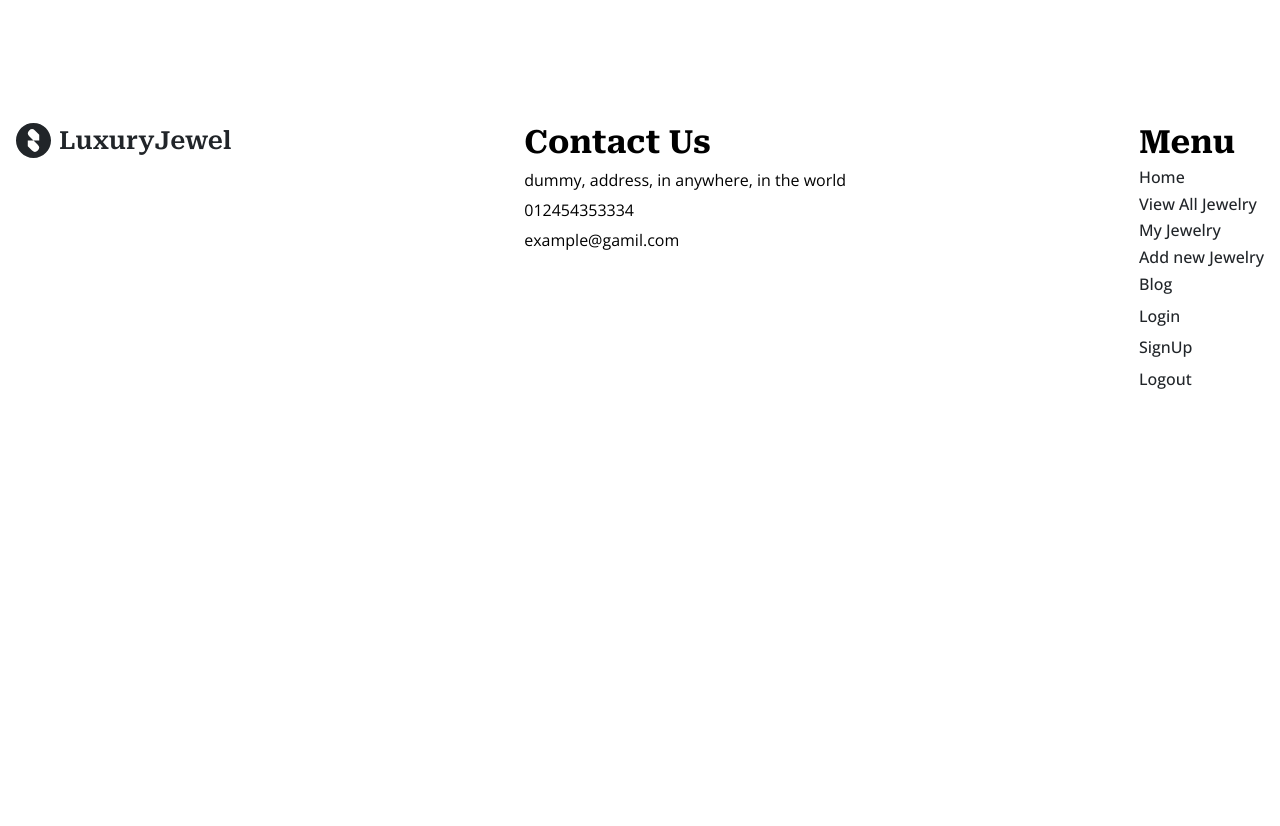
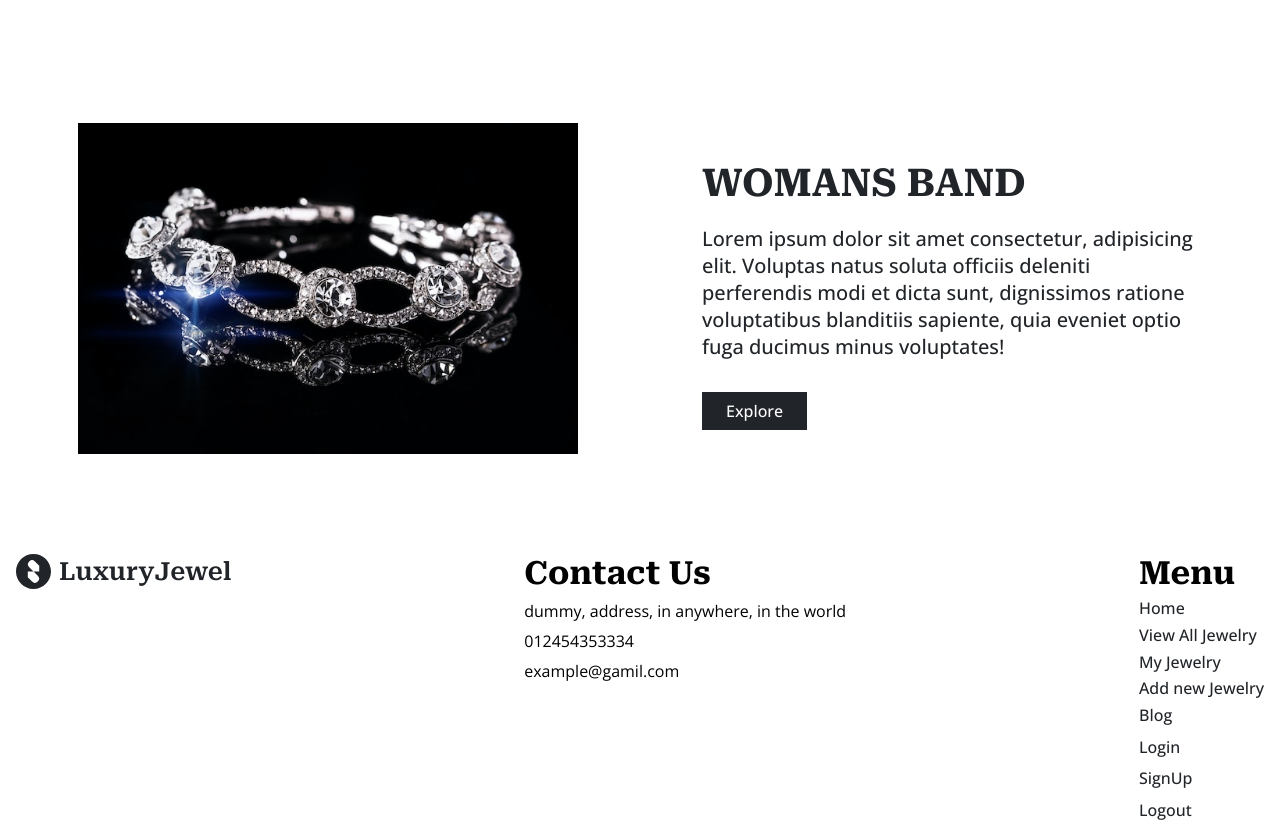
Before and after one commit to EnayetHossain/jewelry-client, a React (Vite) app: page / in a window 1280 px wide. Shown: the part 1260-2086 px from the top of the page. Before the commit the page ends 1655 px from the top, so only its background shows below. Built offline with nearby package versions, Linux system fonts and the light colour scheme.

Commit message:
womans bands section

```diff
--- /dev/null
+++ b/src/pages/Home/Band/Band.css
@@ -0,0 +1,28 @@
+.band-section {
+    margin: 10em auto;
+}
+
+.band-image {
+    width: 50rem;
+    height: auto;
+}
+
+.band-title {
+    font-size: 2.8rem;
+}
+
+.band-description {
+    word-wrap: break-word;
+    font-size: 1.6rem;
+    max-width: 50rem;
+}
+
+@media only screen and (max-width: 1053px) {
+    .band-section {
+        flex-direction: column;
+    }
+
+    .band-content {
+        margin-top: 3em;
+    }
+}
--- /dev/null
+++ b/src/pages/Home/Band/Band.jsx
@@ -0,0 +1,28 @@
+import { Link } from "react-router-dom";
+import bandImage from "../../../assets/band.jpg";
+import "./Band.css";
+
+const Band = () => {
+  return (
+    <section className="hero-section band-section desktop-max">
+      <div className="band-image">
+        <img src={bandImage} alt="hero" />
+      </div>
+
+      <div className="hero-content band-content">
+        <h1 className="hero-title band-title">womans band</h1>
+        <p className="hero-description band-description">
+          Lorem ipsum dolor sit amet consectetur, adipisicing elit. Voluptas
+          natus soluta officiis deleniti perferendis modi et dicta sunt,
+          dignissimos ratione voluptatibus blanditiis sapiente, quia eveniet
+          optio fuga ducimus minus voluptates!
+        </p>
+        <Link to={"/"} className="cta">
+          Explore
+        </Link>
+      </div>
+    </section>
+  );
+};
+
+export default Band;
--- a/src/pages/Home/Home/Home.jsx
+++ b/src/pages/Home/Home/Home.jsx
@@ -1,3 +1,4 @@
+import Band from "../Band/Band";
 import Banner from "../Banner/Banner";
 import Experts from "../Experts/Experts";
 import Ring from "../Ring/Ring";
@@ -9,6 +10,7 @@ const Home = () => {
       <Banner></Banner>
       <Experts></Experts>
       <Ring></Ring>
+      <Band></Band>
     </div>
   );
 };
```
Also changed, not shown: src/assets/band.jpg (added).
